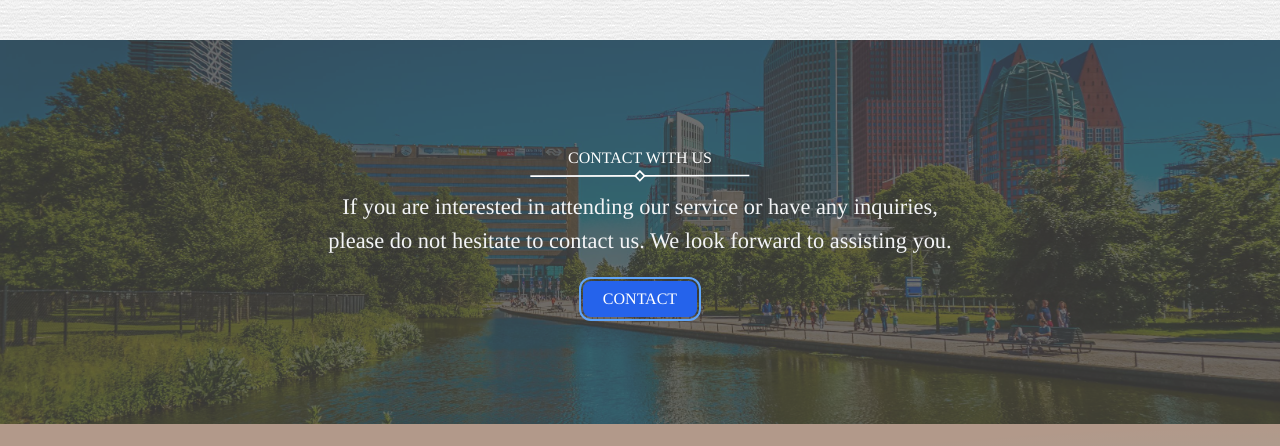
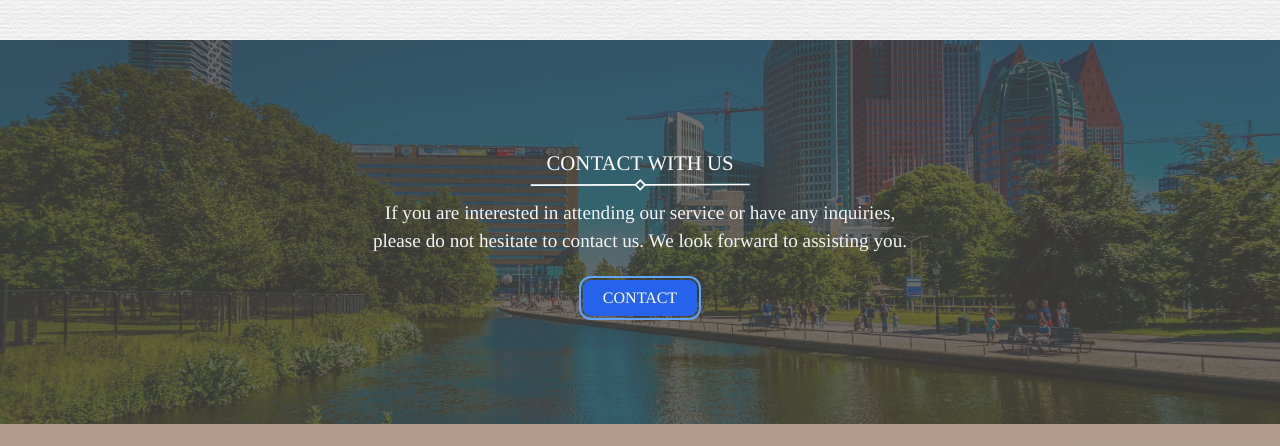
Before and after one commit to Life-in-Christ-Community-Church/LCCC, a website built with Vite: page src/index.html in a window 1280 px wide. Shown: the part 1931-2377 px from the top of the page. Built offline with nearby package versions, Linux system fonts and the light colour scheme; what @barba/core would draw is missing.

Commit message:
Updated font size on footer

```diff
--- a/src/index.html
+++ b/src/index.html
@@ -325,7 +325,7 @@
             <!-- Section 4: City Landscape -->
             <section class="flex justify-center items-center">
                 <div class="absolute z-50 text-white text-center flex-col justify-center">
-                    <h4>CONTACT WITH US</h4>
+                    <h4 class="text-[1.3rem]">CONTACT WITH US</h4>
 
                     <!-- Divider -->
                     <svg class="flex h-[12px] w-full mb-2" viewBox="0 0 658 36" fill="none"
@@ -337,7 +337,7 @@
                     </svg>
 
                     <!-- Contact -->
-                    <p id="pContact" class="text-[1.4rem] text-gray-100 mb-6">If you are interested in attending our
+                    <p id="pContact" class="text-[1.2rem] text-gray-100 mb-6">If you are interested in attending our
                         service
                         or have any
                         inquiries,
```
Also changed, not shown: src/output.css.
